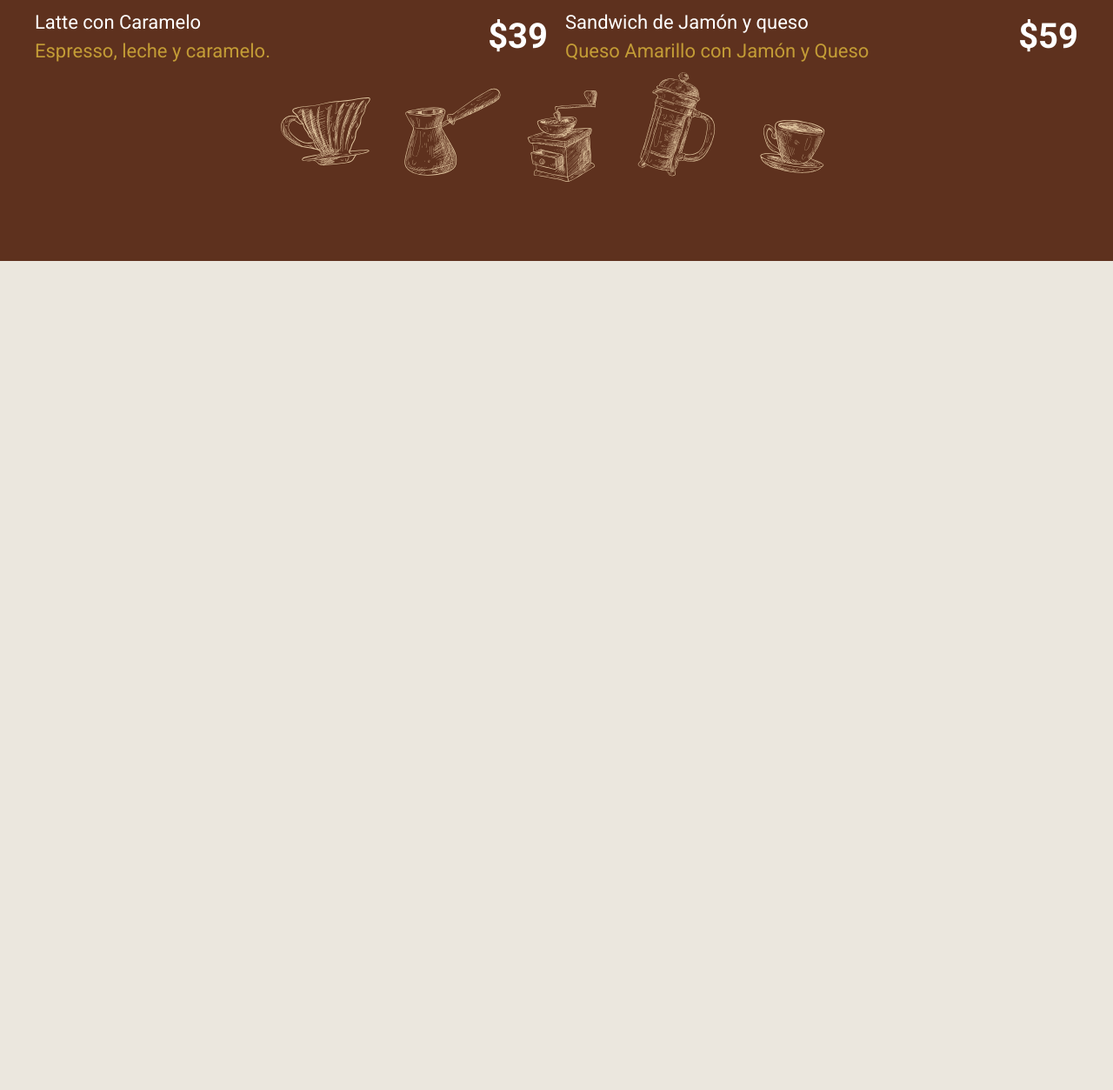
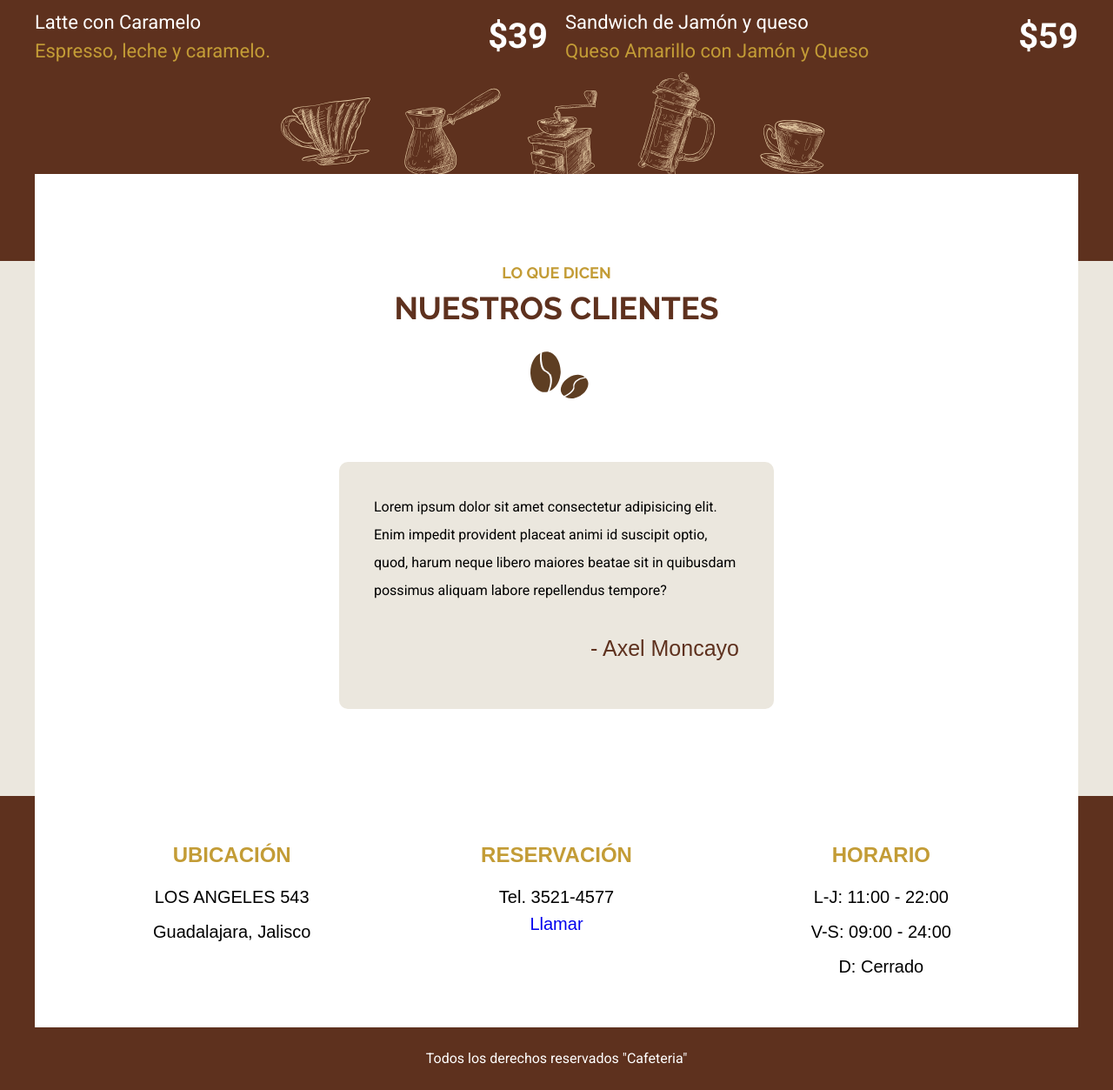
Before and after one commit to AxceleratorR2/Cafeteria, a website: page index.html in a window 1280 px wide. Shown: the part 4121-5374 px from the top of the page at 87% size. Before the commit the page ends 4421 px from the top, so only its background shows below. Drawn offline with Linux system fonts and the light colour scheme; a web font is replaced by a local one.

Commit message:
Creando las secciones de testimoniales y el footer

```diff
--- a/index.html
+++ b/index.html
@@ -226,5 +226,42 @@
         </section>
       </div>
     </section>
+
+    <section class="testimoniales contenedor">
+      <h2><span>Lo que dicen </span>Nuestros clientes</h2>
+
+      <div class="testimonial">
+        <p>
+          Lorem ipsum dolor sit amet consectetur adipisicing elit. Enim impedit
+          provident placeat animi id suscipit optio, quod, harum neque libero
+          maiores beatae sit in quibusdam possimus aliquam labore repellendus
+          tempore?
+        </p>
+
+        <p class="autor">- Axel Moncayo</p>
+      </div>
+    </section>
+
+    <footer class="footer">
+      <div class="contenedor contenido-footer">
+        <div class="footer-box ubicacion">
+          <h3>Ubicación</h3>
+          <p>LOS ANGELES 543</p>
+          <p>Guadalajara, Jalisco</p>
+        </div>
+        <div class="footer-box reservacion">
+          <h3>Reservación</h3>
+          <p>Tel. 3521-4577</p>
+          <a href="#">Llamar</a>
+        </div>
+        <div class="footer-box horario">
+          <h3>Horario</h3>
+          <p>L-J: 11:00 - 22:00</p>
+          <p>V-S: 09:00 - 24:00</p>
+          <p>D: Cerrado</p>
+        </div>
+      </div>
+      <p class="copyright">Todos los derechos reservados "Cafeteria"</p>
+    </footer>
   </body>
 </html>
--- a/src/scss/app.scss
+++ b/src/scss/app.scss
@@ -1,3 +1,4 @@
 @use "base";
 @use "header";
 @use "inicio";
+@use "footer";
--- /dev/null
+++ b/src/scss/footer/_footer.scss
@@ -0,0 +1,45 @@
+@use "base/variables" as v;
+@use "base/mixins" as m;
+
+.footer {
+  background-color: v.$principal;
+
+  .contenido-footer {
+    background-color: v.$blanco;
+    padding: 5rem;
+
+    @include m.tablet {
+      @include m.grid(3, 2rem);
+    }
+  }
+
+  .copyright {
+    margin: 0;
+    padding: 2rem;
+    color: v.$blanco;
+    text-align: center;
+  }
+}
+
+.footer-box {
+  font-family: v.$fuente_cursiva;
+  text-align: center;
+  margin-bottom: v.$separacion;
+
+  @include m.tablet {
+    margin-bottom: 0;
+  }
+
+  h3 {
+    font-family: v.$fuente_cursiva;
+    margin: 0 0 1rem 0;
+    font-size: 2.4rem;
+    color: v.$secundario;
+  }
+
+  p,
+  a {
+    font-size: 2rem;
+    margin: 0;
+  }
+}
--- /dev/null
+++ b/src/scss/footer/_index.scss
@@ -0,0 +1 @@
+@forward "footer";
--- a/src/scss/inicio/_index.scss
+++ b/src/scss/inicio/_index.scss
@@ -2,3 +2,4 @@
 @forward "iconos";
 @forward "galeria";
 @forward "menu";
+@forward "testimoniales";
--- /dev/null
+++ b/src/scss/inicio/_testimoniales.scss
@@ -0,0 +1,27 @@
+@use "base/variables" as v;
+@use "base/mixins" as m;
+
+.testimoniales {
+  padding: 10rem 2rem;
+  background-color: v.$blanco;
+  margin-top: -10rem;
+
+  @include m.tablet {
+    padding: 10rem;
+  }
+
+  .testimonial {
+    background-color: v.$cafeClaro;
+    border-radius: 1rem;
+    padding: 2rem 4rem;
+    max-width: 50rem;
+    margin: 0 auto;
+
+    .autor {
+      color: v.$principal;
+      font-size: 2.5rem;
+      text-align: right;
+      font-family: v.$fuente_cursiva;
+    }
+  }
+}
```
Also changed, not shown: build/css/app.css.
